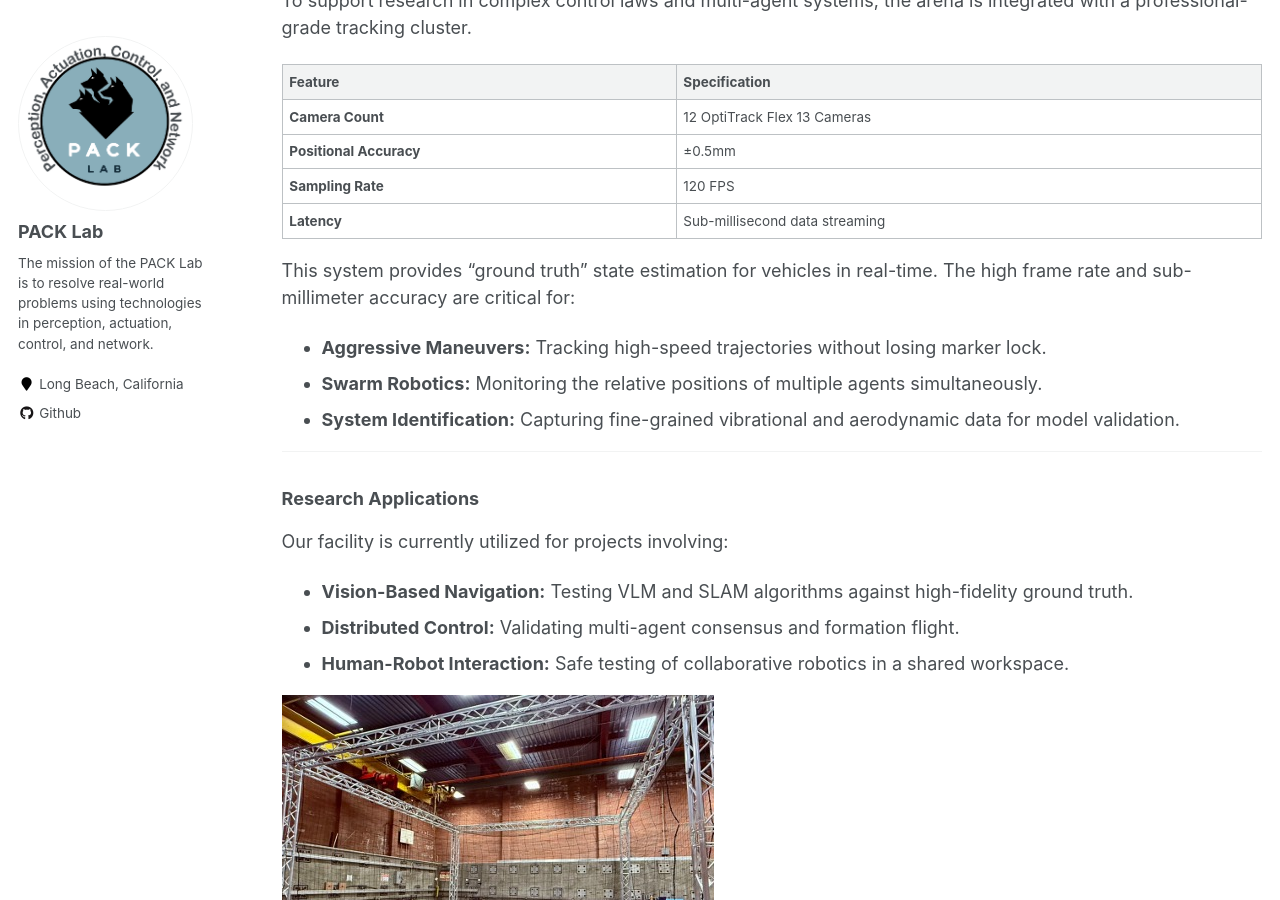
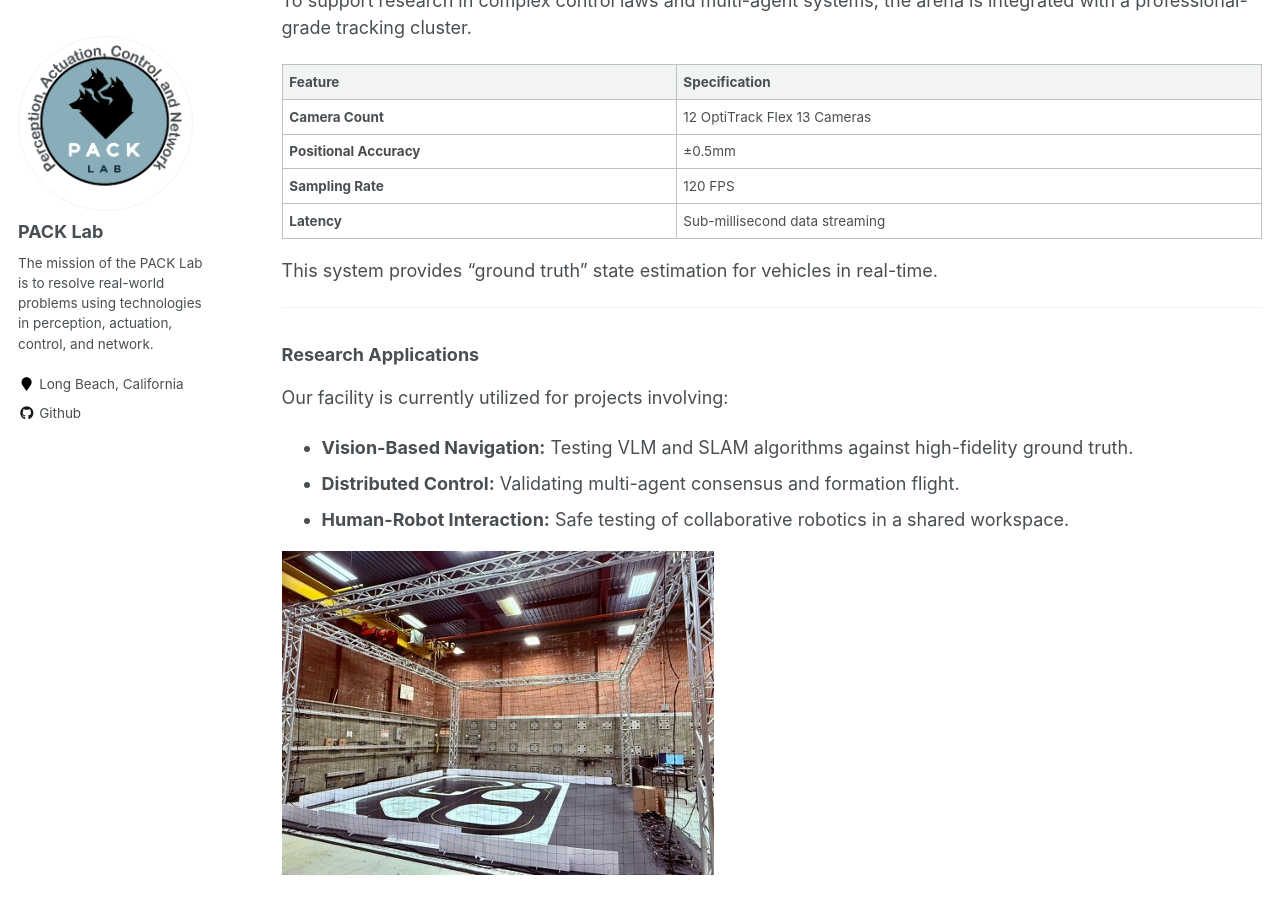
Before and after one commit to pack-lab/pack-lab.github.io, a Jekyll site: the page built from _pages/DroneCage.md, in a window 1280 px wide and 900 px high, scrolled down 613 px. Built offline with Jekyll 4.4.1, drawn with Linux system fonts in a browser that asks for light colours.

Commit message:
Update DroneCage.md

```diff
--- a/_pages/DroneCage.md
+++ b/_pages/DroneCage.md
@@ -27,11 +27,7 @@ To support research in complex control laws and multi-agent systems, the arena i
 | **Sampling Rate** | 120 FPS |
 | **Latency** | Sub-millisecond data streaming |
 
-This system provides "ground truth" state estimation for vehicles in real-time. The high frame rate and sub-millimeter accuracy are critical for:
-
-* **Aggressive Maneuvers:** Tracking high-speed trajectories without losing marker lock.
-* **Swarm Robotics:** Monitoring the relative positions of multiple agents simultaneously.
-* **System Identification:** Capturing fine-grained vibrational and aerodynamic data for model validation.
+This system provides "ground truth" state estimation for vehicles in real-time.
 
 ---
 
```
